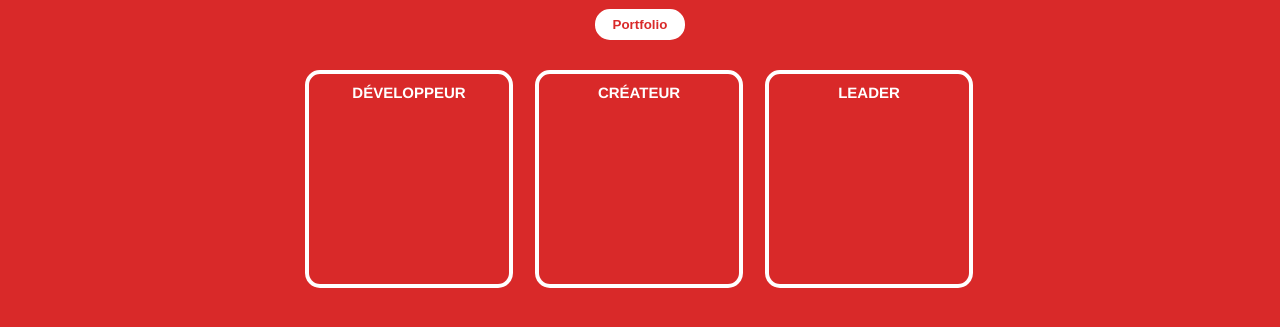
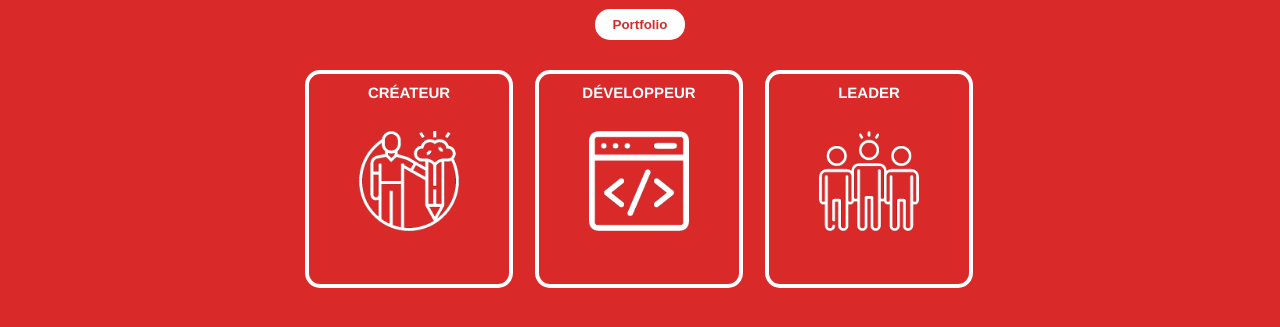
Before and after one commit to Loubaris/loubaris.github.io, a plain HTML site: page index.html in a window 1280 px wide. Shown: the part 229-556 px from the top of the page. Drawn offline with Linux system fonts and the light colour scheme.

Commit message:
Add files via upload

```diff
--- a/index.html
+++ b/index.html
@@ -25,9 +25,11 @@
 		<button class="portfolio">Portfolio</button>
 	</div>
 	<div class="grid">
-		<div class="boite">DÉVELOPPEUR</div>
-		<div class="boite">CRÉATEUR</div>
-		<div class="boite">LEADER</div>
+		<div class="boite">CRÉATEUR<br><img style="height: 100px; width: 100px; margin-top: 30px;" src="images/creator.png"></div>
+
+		<div class="boite">DÉVELOPPEUR<br><img style="height: 100px; width: 100px; margin-top: 30px;" src="images/dev.png"></div>
+
+		<div class="boite">LEADER<br><img style="height: 100px; width: 100px; margin-top: 30px;" src="images/leader.png"></div>
 	</div>
 </div>
 
@@ -45,3 +47,5 @@
 
 </body>
 </html>
+
+<!-- <sarcasm> Intrigué par mon code mon cher ami?</sarcasm> -->
--- a/style.css
+++ b/style.css
@@ -5,7 +5,7 @@ body{
 
 .loadingdiv{
 	opacity: 1;
-	transition: 2s;
+	transition: 1.3s;
 	position: absolute;
 	width: 100%;
 	height: 100%;
```
Also changed, not shown: images/creator.png (added), images/dev.png (added), images/leader.png (added).
